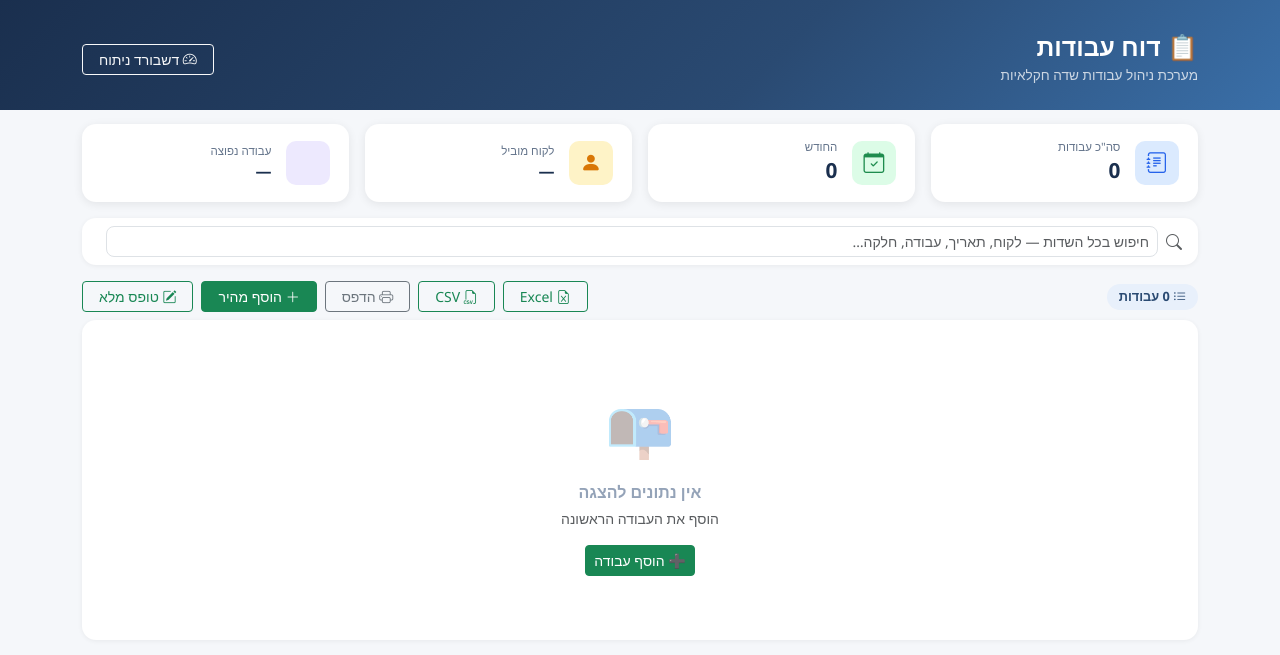
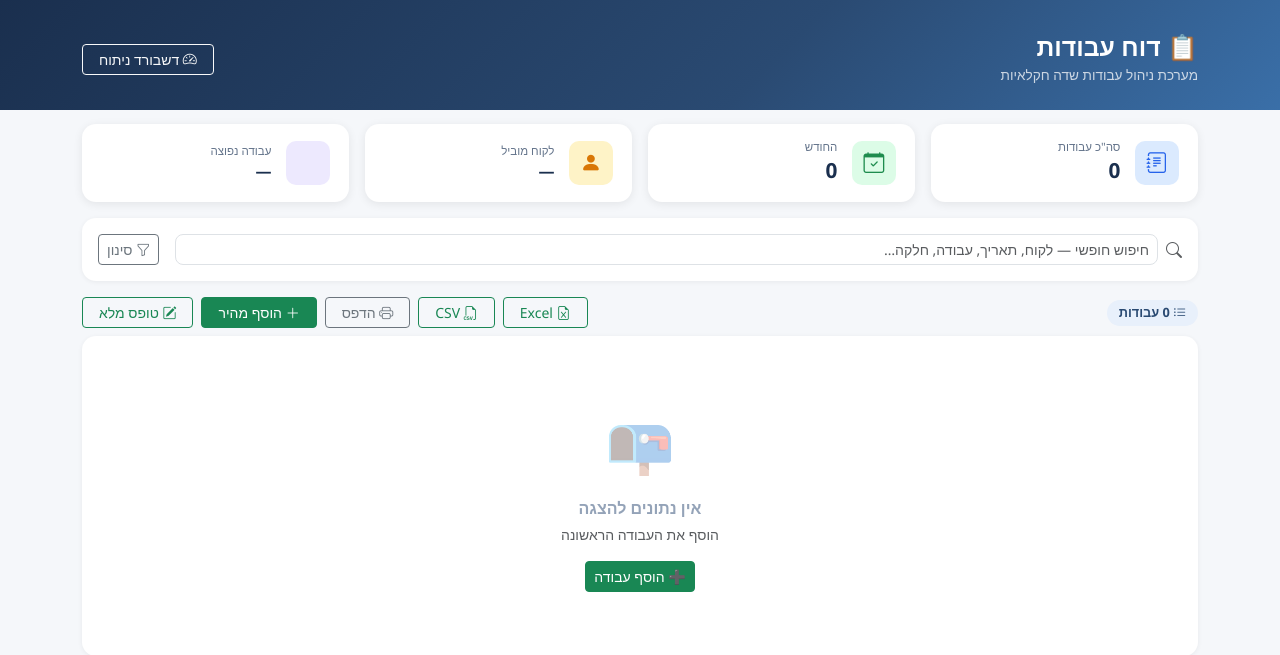
Before and after one commit to amitginz/gadash_bot, a Flask app: page / in a window 1280 px wide. Shown: the part 51-706 px from the top of the page. Run offline with Flask 3, Linux system fonts and the light colour scheme; the visitor is signed in with stand-in values (Sample User, id 1).

Commit message:
Add advanced filters to main table (client, date range, task type)
- _apply_filters now handles client, date_from, date_to, task params
- Filter panel with toggle button and 'active' badge
- Export/print/CSV links preserve all active filters
- Pagination preserves all filters across pages

```diff
--- a/app.py
+++ b/app.py
@@ -1006,13 +1006,26 @@ def change_password():
 # ── Filters helper ─────────────────────────────────────────────────────────────
 
 def _apply_filters(df):
-    q = request.args.get("q", "").strip()
+    q         = request.args.get("q",         "").strip()
+    client    = request.args.get("client",    "").strip()
+    date_from = request.args.get("date_from", "").strip()
+    date_to   = request.args.get("date_to",   "").strip()
+    task      = request.args.get("task",      "").strip()
+
     if q:
         mask = df.apply(
             lambda row: row.astype(str).str.contains(q, case=False, na=False).any(),
             axis=1,
         )
         df = df[mask]
+    if client:
+        df = df[df["שם לקוח"].str.contains(client, case=False, na=False)]
+    if date_from:
+        df = df[df["תאריך"] >= date_from]
+    if date_to:
+        df = df[df["תאריך"] <= date_to]
+    if task:
+        df = df[df["עבודה"] == task]
     return df
 
 
@@ -1063,6 +1076,10 @@ def index():
             top_client=top_client,
             top_task=top_task,
             q_filter=request.args.get("q", "").strip(),
+            client_filter=request.args.get("client", "").strip(),
+            date_from=request.args.get("date_from", "").strip(),
+            date_to=request.args.get("date_to", "").strip(),
+            task_filter=request.args.get("task", "").strip(),
             task_options=sorted(VALID_TASKS),
             task_counts=task_counts,
             client_counts=client_counts,
@@ -1076,7 +1093,7 @@ def index():
             "index.html",
             records=[], total_count=0, filtered_count=0,
             month_count=0, top_client="—", top_task="—",
-            q_filter="",
+            q_filter="", client_filter="", date_from="", date_to="", task_filter="",
             task_options=[], task_counts={}, client_counts={},
             page=1, total_pages=1, error=str(e),
         )
--- a/templates/index.html
+++ b/templates/index.html
@@ -331,17 +331,57 @@
   </div>
   {% endif %}
 
-  <!-- Search -->
-  <div class="filter-card mt-3 py-2 px-3">
-    <form method="get" id="filterForm" class="d-flex align-items-center gap-2">
-      <i class="bi bi-search text-muted flex-shrink-0"></i>
-      <input type="text" name="q" id="globalSearch" class="form-control form-control-sm"
-             placeholder="חיפוש בכל השדות — לקוח, תאריך, עבודה, חלקה…"
-             value="{{ q_filter }}" autocomplete="off">
-      {% if q_filter %}
-      <a href="/" class="btn btn-sm btn-outline-secondary flex-shrink-0"><i class="bi bi-x-lg"></i></a>
-      {% endif %}
-      <span id="globalSearchCount" class="text-muted small flex-shrink-0" style="white-space:nowrap;"></span>
+  <!-- Search + Filters -->
+  <div class="filter-card mt-3 p-3">
+    <form method="get" id="filterForm">
+      <div class="d-flex align-items-center gap-2">
+        <i class="bi bi-search text-muted flex-shrink-0"></i>
+        <input type="text" name="q" id="globalSearch" class="form-control form-control-sm"
+               placeholder="חיפוש חופשי — לקוח, תאריך, עבודה, חלקה…"
+               value="{{ q_filter }}" autocomplete="off">
+        <span id="globalSearchCount" class="text-muted small flex-shrink-0" style="white-space:nowrap;"></span>
+        <button type="button" class="btn btn-sm btn-outline-secondary flex-shrink-0" id="toggleFilters"
+                style="white-space:nowrap;">
+          <i class="bi bi-funnel{% if client_filter or date_from or date_to or task_filter %}-fill text-primary{% endif %}"></i>
+          סינון{% if client_filter or date_from or date_to or task_filter %} <span class="badge bg-primary" style="font-size:.6rem;vertical-align:middle;">פעיל</span>{% endif %}
+        </button>
+      </div>
+
+      <div id="advFilters" class="row g-2 mt-2{% if not (client_filter or date_from or date_to or task_filter) %} d-none{% endif %}">
+        <div class="col-12 col-md-3">
+          <label class="form-label" style="font-size:.75rem;font-weight:600;color:#475569;margin-bottom:.25rem;">לקוח</label>
+          <input type="text" name="client" class="form-control form-control-sm"
+                 value="{{ client_filter }}" list="filterClientList" autocomplete="off" placeholder="כל הלקוחות">
+          <datalist id="filterClientList">
+            {% for c in client_list %}<option value="{{ c }}">{% endfor %}
+          </datalist>
+        </div>
+        <div class="col-6 col-md-2">
+          <label class="form-label" style="font-size:.75rem;font-weight:600;color:#475569;margin-bottom:.25rem;">מתאריך</label>
+          <input type="date" name="date_from" class="form-control form-control-sm" value="{{ date_from }}">
+        </div>
+        <div class="col-6 col-md-2">
+          <label class="form-label" style="font-size:.75rem;font-weight:600;color:#475569;margin-bottom:.25rem;">עד תאריך</label>
+          <input type="date" name="date_to" class="form-control form-control-sm" value="{{ date_to }}">
+        </div>
+        <div class="col-6 col-md-2">
+          <label class="form-label" style="font-size:.75rem;font-weight:600;color:#475569;margin-bottom:.25rem;">סוג עבודה</label>
+          <select name="task" class="form-select form-select-sm">
+            <option value="">כל הסוגים</option>
+            {% for t in task_options %}
+            <option value="{{ t }}"{% if task_filter == t %} selected{% endif %}>{{ t }}</option>
+            {% endfor %}
+          </select>
+        </div>
+        <div class="col-6 col-md-3 d-flex align-items-end gap-2">
+          <button type="submit" class="btn btn-sm btn-filter text-white flex-grow-1">
+            <i class="bi bi-funnel-fill"></i> החל סינון
+          </button>
+          <a href="/" class="btn btn-sm btn-outline-secondary flex-grow-1 text-center">
+            <i class="bi bi-x-lg"></i> נקה
+          </a>
+        </div>
+      </div>
     </form>
   </div>
 
@@ -363,14 +403,20 @@
       {% endif %}
     </div>
     <div class="d-flex gap-2 flex-wrap">
-      {% set qp = ("?q=" ~ q_filter) if q_filter else "" %}
-      <a href="/export{{ qp }}" class="btn btn-outline-success btn-sm px-3">
+      {% set _fp = [] %}
+      {% if q_filter %}{% set _ = _fp.append("q=" ~ q_filter) %}{% endif %}
+      {% if client_filter %}{% set _ = _fp.append("client=" ~ client_filter) %}{% endif %}
+      {% if date_from %}{% set _ = _fp.append("date_from=" ~ date_from) %}{% endif %}
+      {% if date_to %}{% set _ = _fp.append("date_to=" ~ date_to) %}{% endif %}
+      {% if task_filter %}{% set _ = _fp.append("task=" ~ task_filter) %}{% endif %}
+      {% set filter_qs = ("?" ~ _fp | join("&")) if _fp else "" %}
+      <a href="/export{{ filter_qs }}" class="btn btn-outline-success btn-sm px-3">
         <i class="bi bi-file-earmark-excel"></i> Excel
       </a>
-      <a href="/export/csv{{ qp }}" class="btn btn-outline-success btn-sm px-3">
+      <a href="/export/csv{{ filter_qs }}" class="btn btn-outline-success btn-sm px-3">
         <i class="bi bi-filetype-csv"></i> CSV
       </a>
-      <a href="/print{{ qp }}" target="_blank" class="btn btn-outline-secondary btn-sm px-3">
+      <a href="/print{{ filter_qs }}" target="_blank" class="btn btn-outline-secondary btn-sm px-3">
         <i class="bi bi-printer"></i> הדפס
       </a>
       <button type="submit" form="bulkDeleteForm" class="btn btn-outline-danger btn-sm px-3" id="bulkDeleteBtn"
@@ -488,6 +534,7 @@
   <nav class="mt-3 d-flex justify-content-center" aria-label="pagination">
     <ul class="pagination pagination-sm mb-0">
       {% set base_params = [] %}
+      {% if q_filter %}{% set _ = base_params.append("q=" ~ q_filter) %}{% endif %}
       {% if client_filter %}{% set _ = base_params.append("client=" ~ client_filter) %}{% endif %}
       {% if date_from %}{% set _ = base_params.append("date_from=" ~ date_from) %}{% endif %}
       {% if date_to %}{% set _ = base_params.append("date_to=" ~ date_to) %}{% endif %}
@@ -690,6 +737,11 @@
     });
   }
 
+  // Advanced filter panel toggle
+  document.getElementById('toggleFilters')?.addEventListener('click', () => {
+    document.getElementById('advFilters')?.classList.toggle('d-none');
+  });
+
   // Filter memory — persist to localStorage, restore when no URL params
   const FILTER_KEY = 'gadash_filters';
   const filterForm = document.getElementById('filterForm');
@@ -697,10 +749,14 @@
   if (filterForm) {
     if (!hasUrlFilters) {
       const saved = JSON.parse(localStorage.getItem(FILTER_KEY) || '{}');
+      let restored = false;
       ['client','date_from','date_to','task'].forEach(k => {
         const el = filterForm.querySelector(`[name="${k}"]`);
-        if (el && saved[k]) { el.value = saved[k]; }
+        if (el && saved[k]) { el.value = saved[k]; restored = true; }
       });
+      if (restored) {
+        document.getElementById('advFilters')?.classList.remove('d-none');
+      }
     }
     filterForm.addEventListener('submit', () => {
       const data = {};
@@ -710,8 +766,8 @@
       });
       localStorage.setItem(FILTER_KEY, JSON.stringify(data));
     });
-    document.querySelector('a[href="/"]')?.addEventListener('click', () => {
-      localStorage.removeItem(FILTER_KEY);
+    document.querySelectorAll('a[href="/"]').forEach(a => {
+      a.addEventListener('click', () => localStorage.removeItem(FILTER_KEY));
     });
   }
 
```
